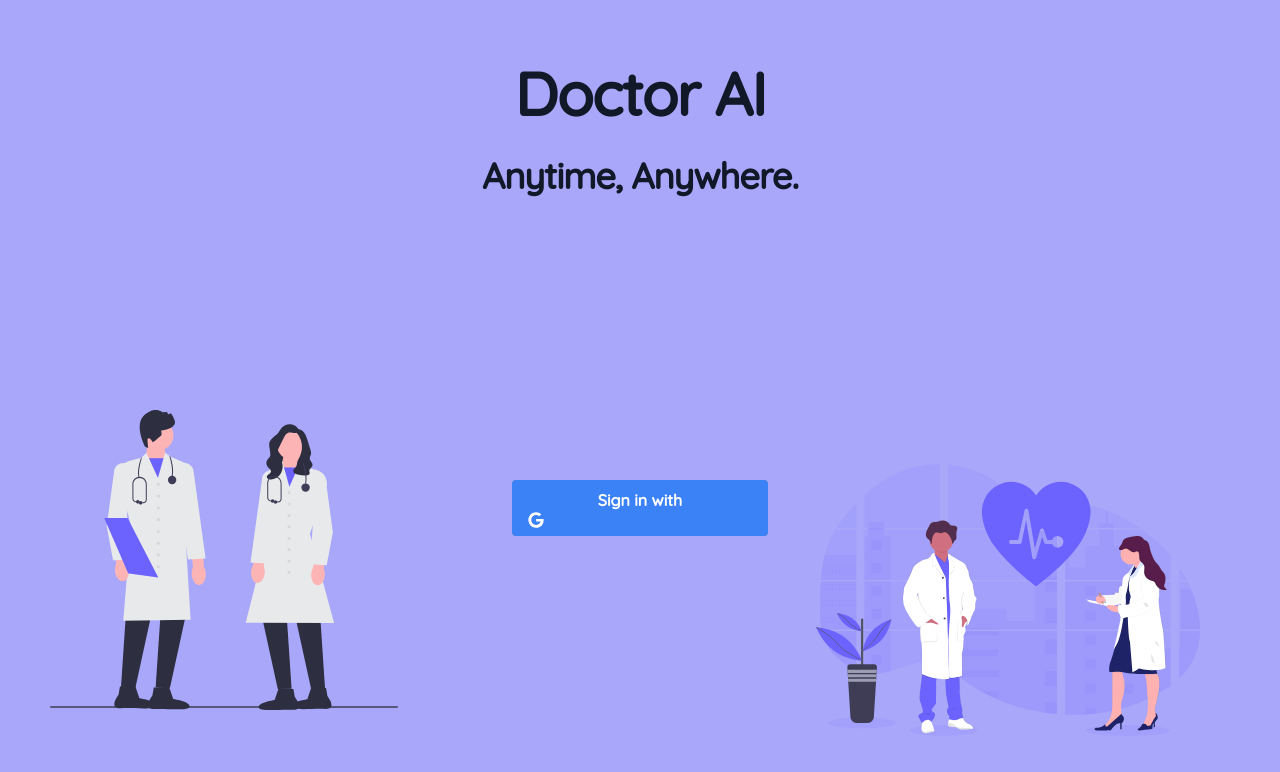
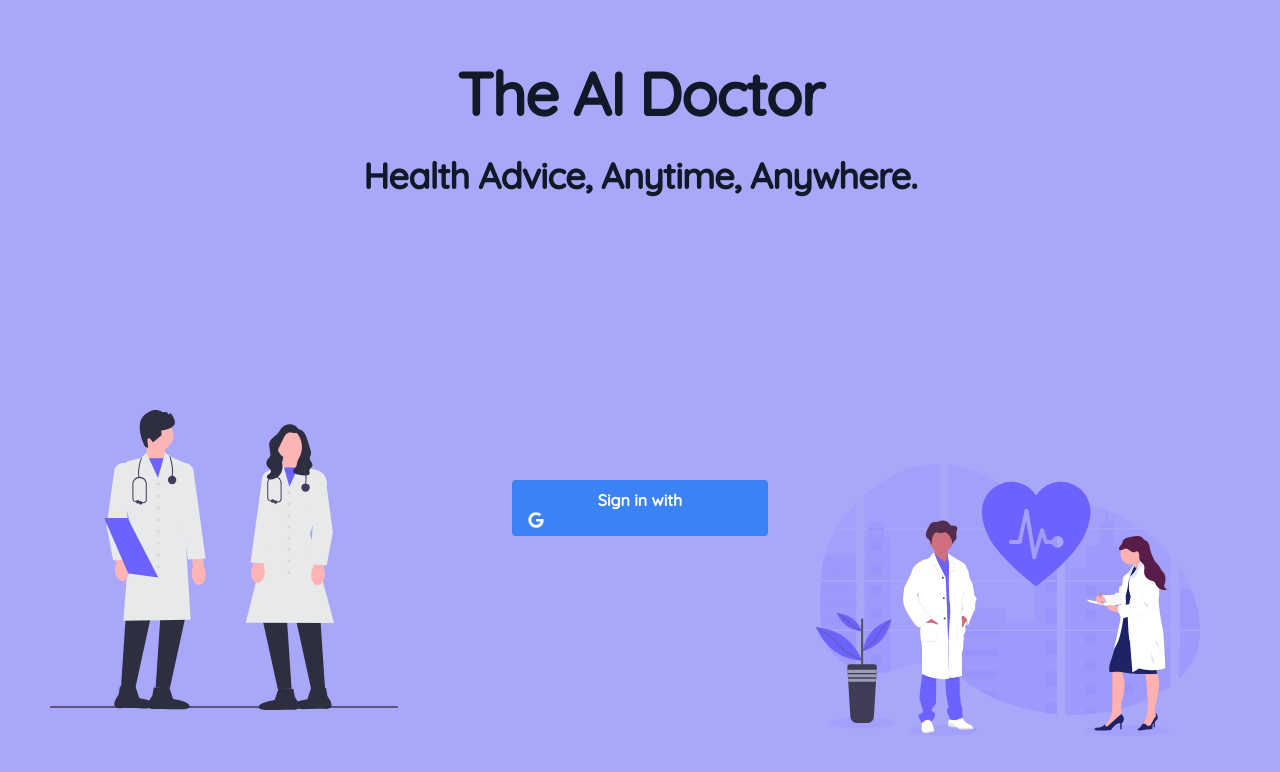
Before and after one commit to Nyumat/TheAIDoctor, a React (Vite) app in the folder frontend/: page / in a window 1280 px wide. Shown: the top 772 px of the page. Built offline with nearby package versions, Linux system fonts and the light colour scheme; no server answers.

Commit message:
Removed unused code/comments

```diff
--- a/frontend/src/pages/Intro.jsx
+++ b/frontend/src/pages/Intro.jsx
@@ -1,11 +1,9 @@
 import React from "react";
 import { useNavigate } from "react-router";
-
 import firebase from "firebase/compat/app";
 import "firebase/compat/firestore";
 import "firebase/compat/auth";
 import { useAuthState } from "react-firebase-hooks/auth";
-import { useEffect } from "react";
 import medicine from "../assets/medicine.svg";
 import doctors from "../assets/doctors.svg";
 
@@ -31,30 +29,14 @@ const Intro = () => {
     await auth.signInWithPopup(provider);
   };
 
-  // useEffect(() => {
-  //   if (user) {
-  //     navigate("/home");
-  //   }
-  // }, [user]);
-
   return (
     <div className="flex flex-col items-center justify-center h-screen">
       <h1 className="pt-16 text-4xl font-extrabold leading-none tracking-tight text-gray-900 md:text-5xl lg:text-6xl dark:text-white">
-        Doctor AI
+        The AI Doctor
       </h1>
       <h2 className="text-2xl font-extrabold leading-none tracking-tight text-gray-900 md:text-3xl lg:text-4xl dark:text-white pt-8">
-        Anytime, Anywhere.
+        Health Advice, Anytime, Anywhere.
       </h2>
-      {/*
-      <div className="absolute top-0 right-0 ...">
-      <button
-        className="bg-blue-500 hover:bg-blue-700 text-white font-bold py-2 px-4 rounded"
-        onClick={() => navigate("/home")}
-      >
-        Login
-      </button>
-      </div>
-      */}
       <section className="h-screen">
         <div className="px-6 h-full text-gray-800">
           <div className="flex xl:justify-center lg:justify-between justify-center items-center flex-wrap h-full g-6">
```
